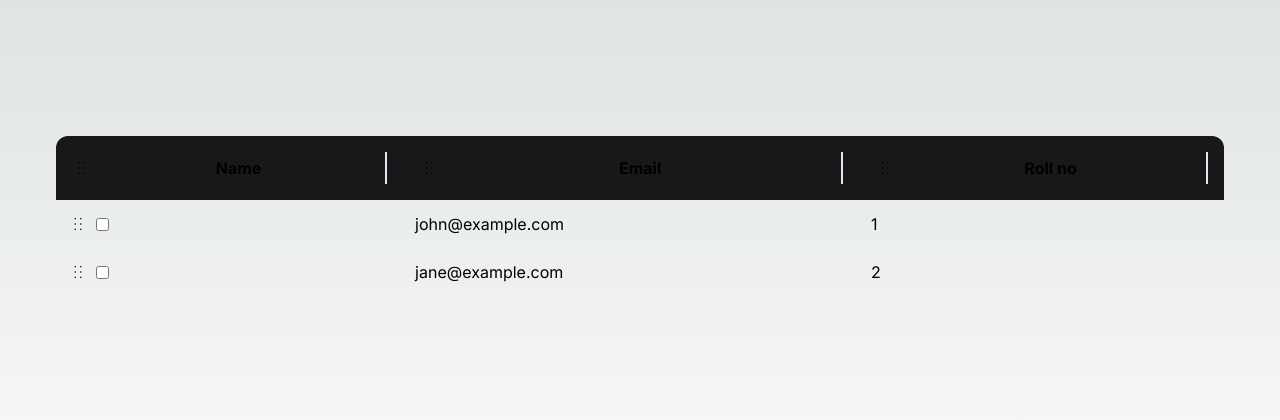
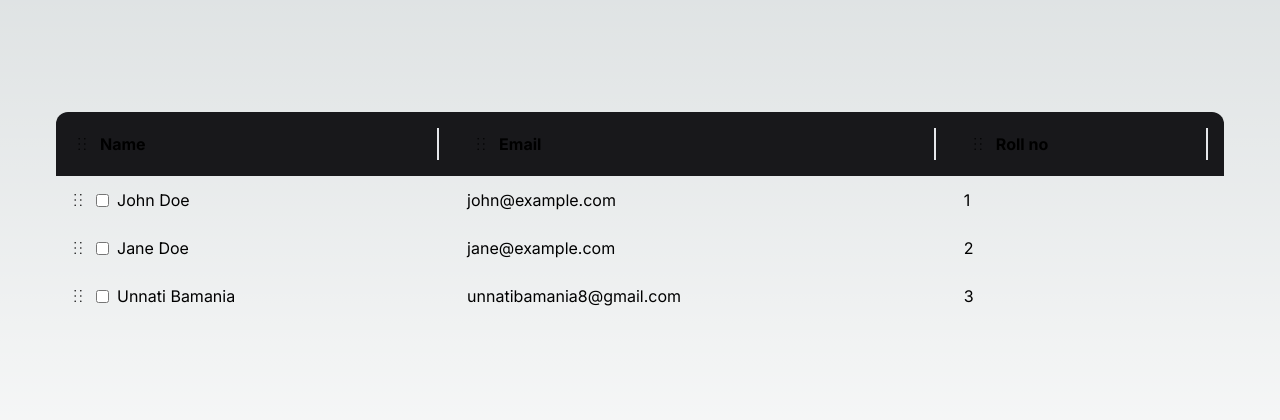
Before and after one commit to unnati2000/daily-frontend, a Next.js app: page /table in a window 1280 px wide. Shown: the part 184-604 px from the top of the page. Built offline with nearby package versions, Linux system fonts and the light colour scheme.

Commit message:
arrange styling for columns

```diff
--- a/app/table/page.tsx
+++ b/app/table/page.tsx
@@ -42,6 +42,12 @@
     name: "Jane Doe",
     email: "jane@example.com",
     rollNo: 2,
+  },
+  {
+    id: 3,
+    name: "Unnati Bamania",
+    email: "unnatibamania8@gmail.com",
+    rollNo: 3,
   },
 ];
 
--- a/components/table/Cell.tsx
+++ b/components/table/Cell.tsx
@@ -39,6 +39,7 @@
               checked={selectedData.includes(row)}
               onChange={() => handleSelect(row)}
             />
+            {column.row({ row })}
           </div>
         ) : (
           column.row({ row })
--- a/components/table/Column.tsx
+++ b/components/table/Column.tsx
@@ -43,6 +43,7 @@
       style={style}
     >
       <div className={"flex items-center justify-between gap-4 color-white"}>
+        <div className="flex items-center gap-2">
           <PiDotsSixVerticalLight size={20} {...attributes} {...listeners} />
           {isFirst === 0 ? (
             <div className="flex gap-2">
@@ -64,10 +65,7 @@
           ) : (
             column.label
           )}
-
-        {/* {column.enableHiding && (
-          <CgEye size={16} onClick={() => handleHide(column)} />
-        )} */}
+        </div>
 
         <div className="h-8 w-0.5 cursor-col-resize border" />
       </div>
```
Lines whose indentation alone changed are shown as unchanged.
